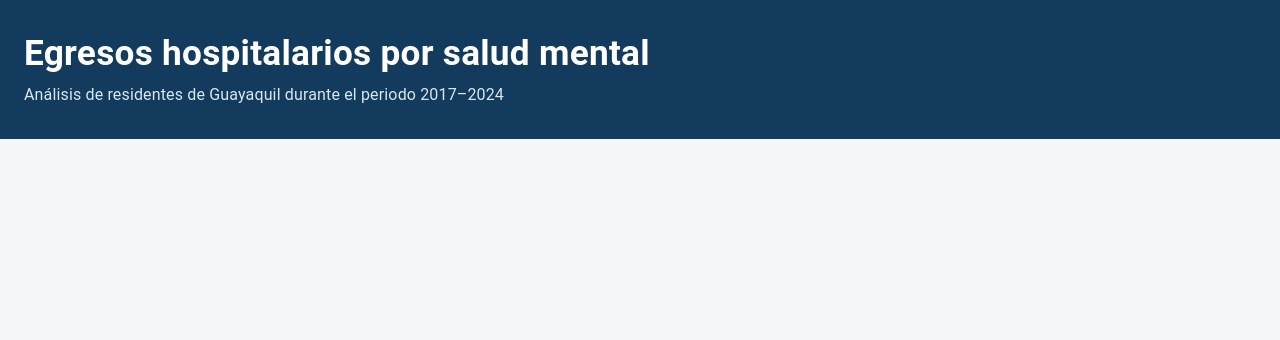
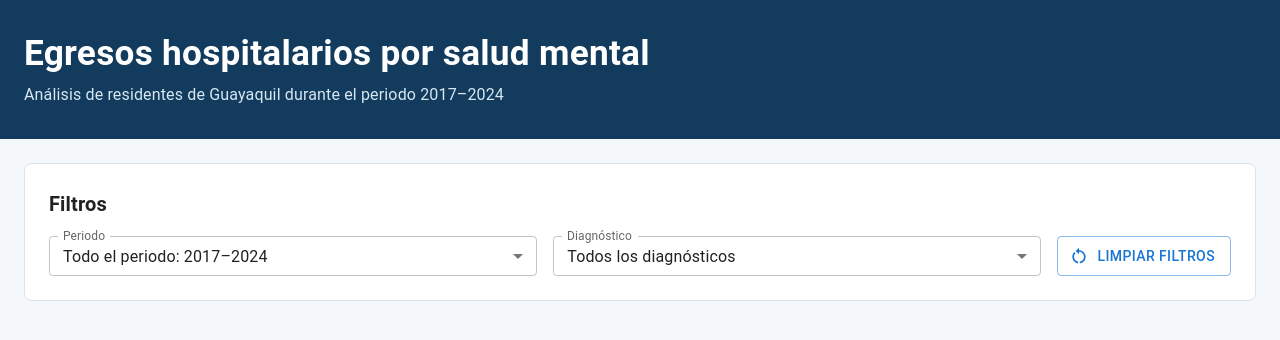
Before and after one commit to emiemilioo/dashboard-egresos-salud-mental-gye, a React (Vite) app: page / in a window 1280 px wide. Shown: the top 340 px of the page. Built offline with nearby package versions, Linux system fonts and the light colour scheme.

Commit message:
Implementar filtros interactivos con useState

```diff
--- a/src/App.tsx
+++ b/src/App.tsx
@@ -1,19 +1,44 @@
+import { useState } from 'react'
 import { Box } from '@mui/material'
 import DashboardHeader from './components/layout/DashboardHeader'
+import FilterBar from './components/filters/FilterBar'
+import {
+  diagnosisOptions,
+  periodOptions,
+} from './data/filterOptions'
 
 function App() {
+  const [period, setPeriod] = useState('all')
+  const [diagnosis, setDiagnosis] = useState('all')
+
+  const handleClearFilters = () => {
+    setPeriod('all')
+    setDiagnosis('all')
+  }
+
   return (
     <Box
       component="main"
       sx={{
         minHeight: '100vh',
         backgroundColor: '#F4F7FA',
+        pb: 4,
       }}
     >
       <DashboardHeader
         title="Egresos hospitalarios por salud mental"
         subtitle="Análisis de residentes de Guayaquil durante el periodo 2017–2024"
       />
+
+      <FilterBar
+        period={period}
+        diagnosis={diagnosis}
+        periodOptions={periodOptions}
+        diagnosisOptions={diagnosisOptions}
+        onPeriodChange={setPeriod}
+        onDiagnosisChange={setDiagnosis}
+        onClear={handleClearFilters}
+      />
     </Box>
   )
 }
--- /dev/null
+++ b/src/components/filters/ClearFiltersButton.tsx
@@ -0,0 +1,21 @@
+import RestartAltIcon from '@mui/icons-material/RestartAlt'
+import { Button } from '@mui/material'
+
+interface ClearFiltersButtonProps {
+  onClick: () => void
+}
+
+function ClearFiltersButton({ onClick }: ClearFiltersButtonProps) {
+  return (
+    <Button
+      variant="outlined"
+      startIcon={<RestartAltIcon />}
+      onClick={onClick}
+      sx={{ height: 40, whiteSpace: 'nowrap' }}
+    >
+      Limpiar filtros
+    </Button>
+  )
+}
+
+export default ClearFiltersButton
--- /dev/null
+++ b/src/components/filters/FilterBar.tsx
@@ -0,0 +1,71 @@
+import { Box, Container, Paper, Typography } from '@mui/material'
+import type { FilterOption } from '../../types/dashboard'
+import ClearFiltersButton from './ClearFiltersButton'
+import SelectFilter from './SelectFilter'
+
+interface FilterBarProps {
+  period: string
+  diagnosis: string
+  periodOptions: FilterOption[]
+  diagnosisOptions: FilterOption[]
+  onPeriodChange: (value: string) => void
+  onDiagnosisChange: (value: string) => void
+  onClear: () => void
+}
+
+function FilterBar({
+  period,
+  diagnosis,
+  periodOptions,
+  diagnosisOptions,
+  onPeriodChange,
+  onDiagnosisChange,
+  onClear,
+}: FilterBarProps) {
+  return (
+    <Container maxWidth="xl" sx={{ mt: 3 }}>
+      <Paper
+        elevation={0}
+        sx={{
+          border: '1px solid #DCE4EA',
+          borderRadius: 2,
+          p: { xs: 2, md: 3 },
+        }}
+      >
+        <Typography variant="h6" sx={{ mb: 2, fontWeight: 700 }}>
+          Filtros
+        </Typography>
+
+        <Box
+          sx={{
+            display: 'grid',
+            gridTemplateColumns: {
+              xs: '1fr',
+              md: 'minmax(200px, 1fr) minmax(200px, 1fr) auto',
+            },
+            gap: 2,
+            alignItems: 'center',
+          }}
+        >
+          <SelectFilter
+            label="Periodo"
+            value={period}
+            options={periodOptions}
+            onChange={onPeriodChange}
+          />
+
+          <SelectFilter
+            label="Diagnóstico"
+            value={diagnosis}
+            options={diagnosisOptions}
+            onChange={onDiagnosisChange}
+          />
+
+          <ClearFiltersButton onClick={onClear} />
+        </Box>
+      </Paper>
+    </Container>
+  )
+}
+
+export default FilterBar
--- /dev/null
+++ b/src/components/filters/SelectFilter.tsx
@@ -0,0 +1,42 @@
+import {
+  FormControl,
+  InputLabel,
+  MenuItem,
+  Select,
+  type SelectChangeEvent,
+} from '@mui/material'
+import type { FilterOption } from '../../types/dashboard'
+
+interface SelectFilterProps {
+  label: string
+  value: string
+  options: FilterOption[]
+  onChange: (value: string) => void
+}
+
+function SelectFilter({
+  label,
+  value,
+  options,
+  onChange,
+}: SelectFilterProps) {
+  const handleChange = (event: SelectChangeEvent) => {
+    onChange(event.target.value)
+  }
+
+  return (
+    <FormControl fullWidth size="small">
+      <InputLabel>{label}</InputLabel>
+
+      <Select value={value} label={label} onChange={handleChange}>
+        {options.map((option) => (
+          <MenuItem key={option.value} value={option.value}>
+            {option.label}
+          </MenuItem>
+        ))}
+      </Select>
+    </FormControl>
+  )
+}
+
+export default SelectFilter
--- /dev/null
+++ b/src/data/filterOptions.ts
@@ -0,0 +1,16 @@
+import type { FilterOption } from '../types/dashboard'
+
+export const periodOptions: FilterOption[] = [
+  { value: 'all', label: 'Todo el periodo: 2017–2024' },
+  { value: 'before', label: 'Antes de la pandemia: 2017–2019' },
+  { value: 'during', label: 'Durante la pandemia: 2020–2021' },
+  { value: 'after', label: 'Después de la pandemia: 2022–2024' },
+]
+
+export const diagnosisOptions: FilterOption[] = [
+  { value: 'all', label: 'Todos los diagnósticos' },
+  { value: 'F20', label: 'F20 - Esquizofrenia' },
+  { value: 'F32', label: 'F32 - Episodio depresivo' },
+  { value: 'F10', label: 'F10 - Trastornos por consumo de alcohol' },
+  { value: 'F41', label: 'F41 - Otros trastornos de ansiedad' },
+]
--- /dev/null
+++ b/src/types/dashboard.ts
@@ -0,0 +1,4 @@
+export interface FilterOption {
+  value: string
+  label: string
+}
```
